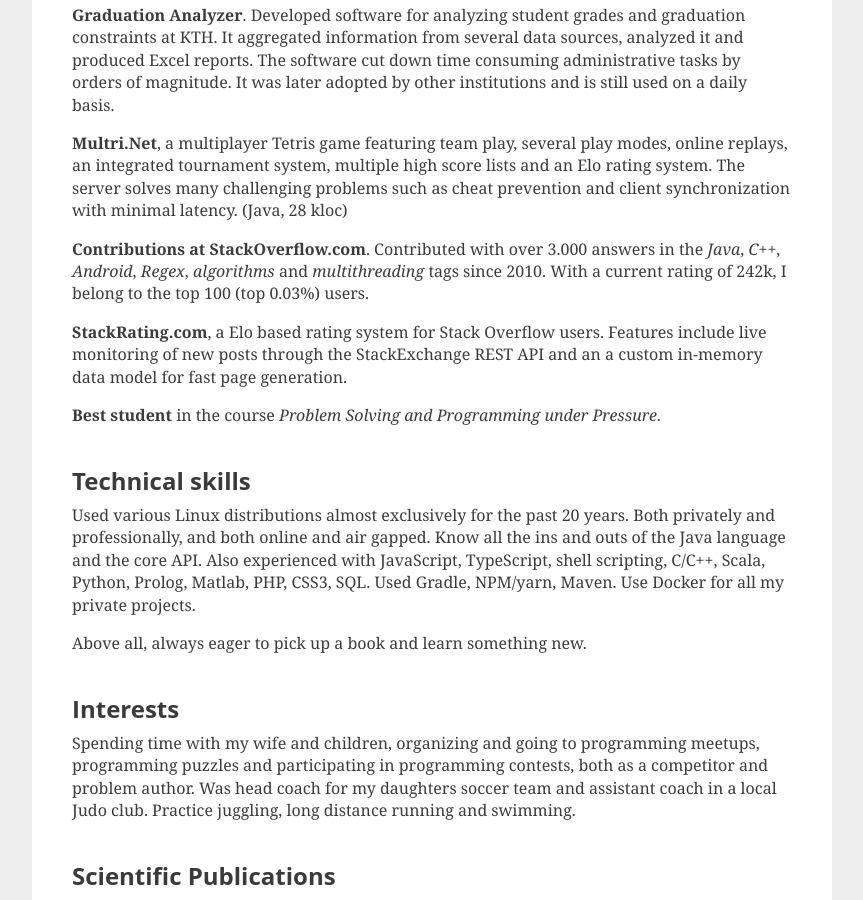
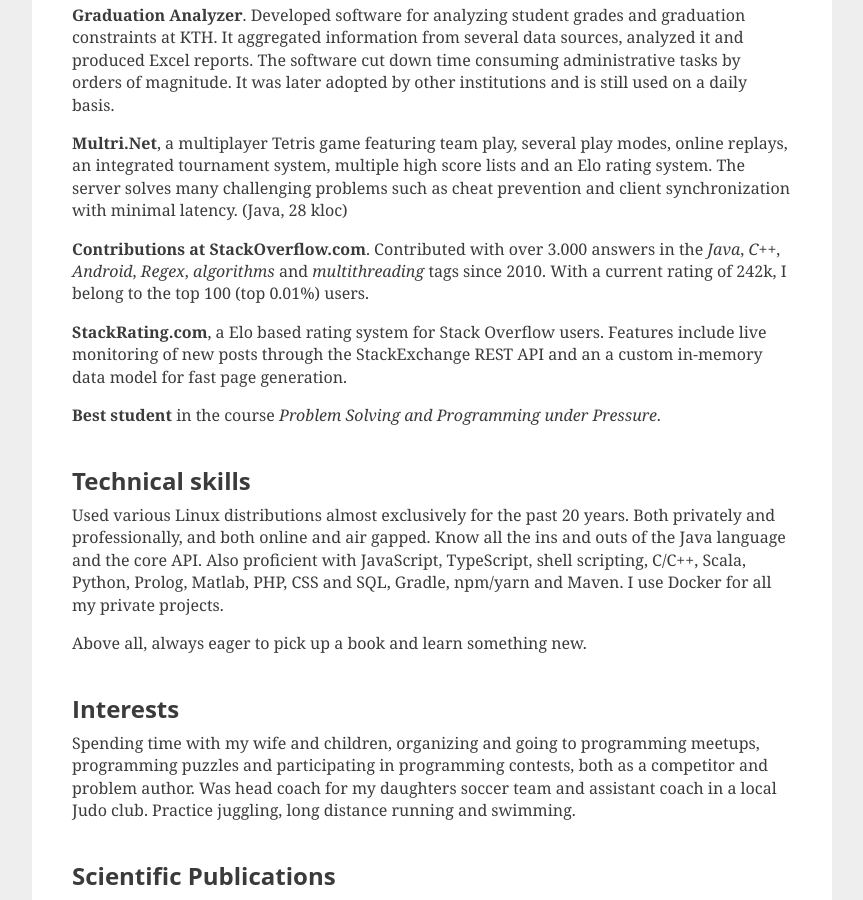
Before and after one commit to aioobe/aioobe.github.io, a Jekyll site: the page built from resume.md, in a window 1280 px wide and 900 px high, scrolled down 1846 px. Shown: the whole window, without its empty margins (208-1071 px from the left). Built offline with Jekyll 4.4.1, drawn with Linux system fonts in a browser that asks for light colours; our own code applies the rules of GitHub Pages for plain Markdown files.

Commit message:
Updates to resume.

```diff
--- a/resume.md
+++ b/resume.md
@@ -67,7 +67,7 @@
 
 <!-- **No Combat Fatigue**, a real time strategy game with classical objectives such as mining resources, building bases, producing units and combat. Uses the DirectX API and implements an A* path finding algorithm with path caching and a basic AI. Written in C++ at the age of 18. -->
 
-**Contributions at StackOverflow.com**. Contributed with over 3.000 answers in the _Java_, _C++_, _Android_, _Regex_, _algorithms_ and _multithreading_ tags since 2010. With a current rating of 242k, I belong to the top 100 (top 0.03%) users.
+**Contributions at StackOverflow.com**. Contributed with over 3.000 answers in the _Java_, _C++_, _Android_, _Regex_, _algorithms_ and _multithreading_ tags since 2010. With a current rating of 242k, I belong to the top 100 (top 0.01%) users.
 
 **StackRating.com**, a Elo based rating system for Stack Overflow users. Features include live monitoring of new posts through the StackExchange REST API and an a custom in-memory data model for fast page generation.
 
@@ -75,7 +75,7 @@
 
 Technical skills
 ----------------
-Used various Linux distributions almost exclusively for the past 20 years. Both privately and professionally, and both online and air gapped. Know all the ins and outs of the Java language and the core API. Also experienced with JavaScript, TypeScript, shell scripting, C/C++, Scala, Python, Prolog, Matlab, PHP, CSS3, SQL. Used Gradle, NPM/yarn, Maven. Use Docker for all my private projects.
+Used various Linux distributions almost exclusively for the past 20 years. Both privately and professionally, and both online and air gapped. Know all the ins and outs of the Java language and the core API. Also proficient with JavaScript, TypeScript, shell scripting, C/C++, Scala, Python, Prolog, Matlab, PHP, CSS and SQL, Gradle, npm/yarn and Maven. I use Docker for all my private projects.
 
 Above all, always eager to pick up a book and learn something new.
 
```
